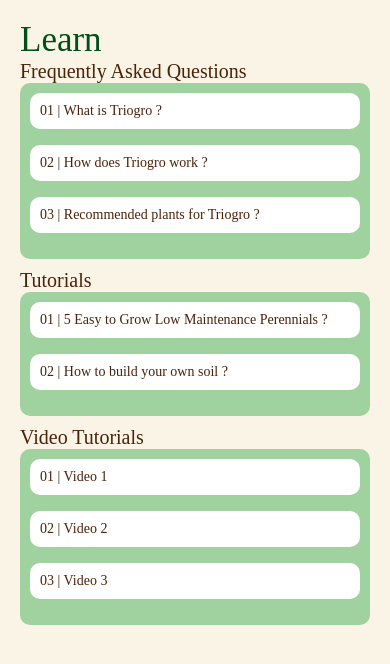
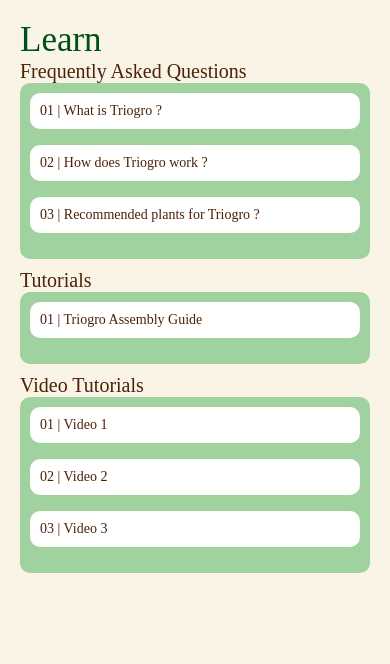
Before and after one commit to lawraisins/triogrow, a React Native app: screen /FAQ in a window 390 px wide. Shown: the top 664 px of the page. Built offline with nearby package versions, Linux system fonts and the light colour scheme.

Commit message:
Added user manual

```diff
--- a/screens/FAQ.js
+++ b/screens/FAQ.js
@@ -34,16 +34,9 @@
   const tutorials = [
     {
       id: 4,
-      title: '01 | 5 Easy to Grow Low Maintenance Perennials ?',
+      title: '01 | Triogro Assembly Guide',
       onPress: () => {
         navigation.navigate('content4');
-      },
-    },
-    {
-      id: 5,
-      title: '02 | How to build your own soil ?',
-      onPress: () => {
-        navigation.navigate('content5');
       },
     },
     // ... other tutorial items
@@ -53,14 +46,23 @@
     {
       id: 7,
       title: '01 | Video 1',
+      onPress: () => {
+        navigation.navigate('Tutorial');
+      },
     },
     {
       id: 8,
       title: '02 | Video 2',
+      onPress: () => {
+        navigation.navigate('Tutorial');
+      },
     },
     {
       id: 9,
       title: '03 | Video 3',
+      onPress: () => {
+        navigation.navigate('Tutorial');
+      },
     },
     // ... other video items
   ];
--- a/screens/content4.js
+++ b/screens/content4.js
@@ -1,64 +1,40 @@
-import React, { useState } from 'react';
-import { Text, View, TouchableOpacity, WebView } from 'react-native';
-import { Button, StyleSheet } from 'react-native';
-import Form from '../components/Todolist';
-import AsyncStorage from '@react-native-async-storage/async-storage';
-import AppLoading from "expo-app-loading";
+import React from 'react';
+import { ScrollView, Image, StyleSheet } from 'react-native';
 import Triogro from '../assets/images/Triogro.jpg';
-import pdf from '../assets/images/Growing.pdf';
+import manual1 from '../assets/images/manual/manual1.png';
+import manual2 from '../assets/images/manual/manual2.png';
+import manual3 from '../assets/images/manual/manual3.png';
+import manual4 from '../assets/images/manual/manual4.png';
+import manual5 from '../assets/images/manual/manual5.png';
+import manual6 from '../assets/images/manual/manual6.png';
+import manual7 from '../assets/images/manual/manual7.png';
+import manual8 from '../assets/images/manual/manual8.png';
 
 export default function Content4() {
-  const [isLoading, setIsLoading] = useState(true);
-
-  if (isLoading) {
-    return <AppLoading startAsync={() => {}} onFinish={() => setIsLoading(false)} />;
-  }
-
-  const openPdf = () => {
-    const html = `
-      <iframe
-        src="${pdf}"
-        style="width:100%; height:500px;"
-        frameborder="0"
-      >
-      </iframe>
-    `;
-    this.webview.injectJavaScript(`document.documentElement.innerHTML = '${html}'`);
-  };
+  const images = [manual1, manual2, manual3, manual4, manual5, manual6, manual7, manual8];
 
   return (
-    <View style={styles.container}>
-      <Text style={styles.title}>5 Easy to Grow Low Main</Text>
-      <Image source={Triogro} style={{width:300, height:250}} />
-      <TouchableOpacity onPress={openPdf}>
-        <Text style={styles.buttonText}>Open Growing Guide</Text>
-      </TouchableOpacity>
-      <WebView
-        ref={(ref) => { this.webview = ref; }}
-        source={{ html: '' }}
-      />
-    </View>
+    <ScrollView
+      horizontal
+      contentContainerStyle={styles.container}
+    >
+      {images.map((image, index) => (
+        <Image key={index} source={image} style={styles.image} />
+      ))}
+    </ScrollView>
   );
 }
 
 const styles = StyleSheet.create({
   container: {
-    flex: 1 ,
-    backgroundColor: '#BEE4FF',
+    flexGrow: 1,
+    backgroundColor: 'white',
     alignItems: 'center',
     justifyContent: 'center',
   },
-  title: {
-    fontSize: 32,
-    fontWeight: 'bold',
-    textAlign: 'center',
-    marginBottom: 20,
-  },
-  buttonText: {
-    fontSize: 24,
-    textAlign: 'center',
-    marginTop: 20,
-    color: 'blue',
-    textDecorationLine: 'underline',
+  image: {
+    width: 400,
+    height: 600,
+    marginHorizontal: 10,
   },
 });
```
